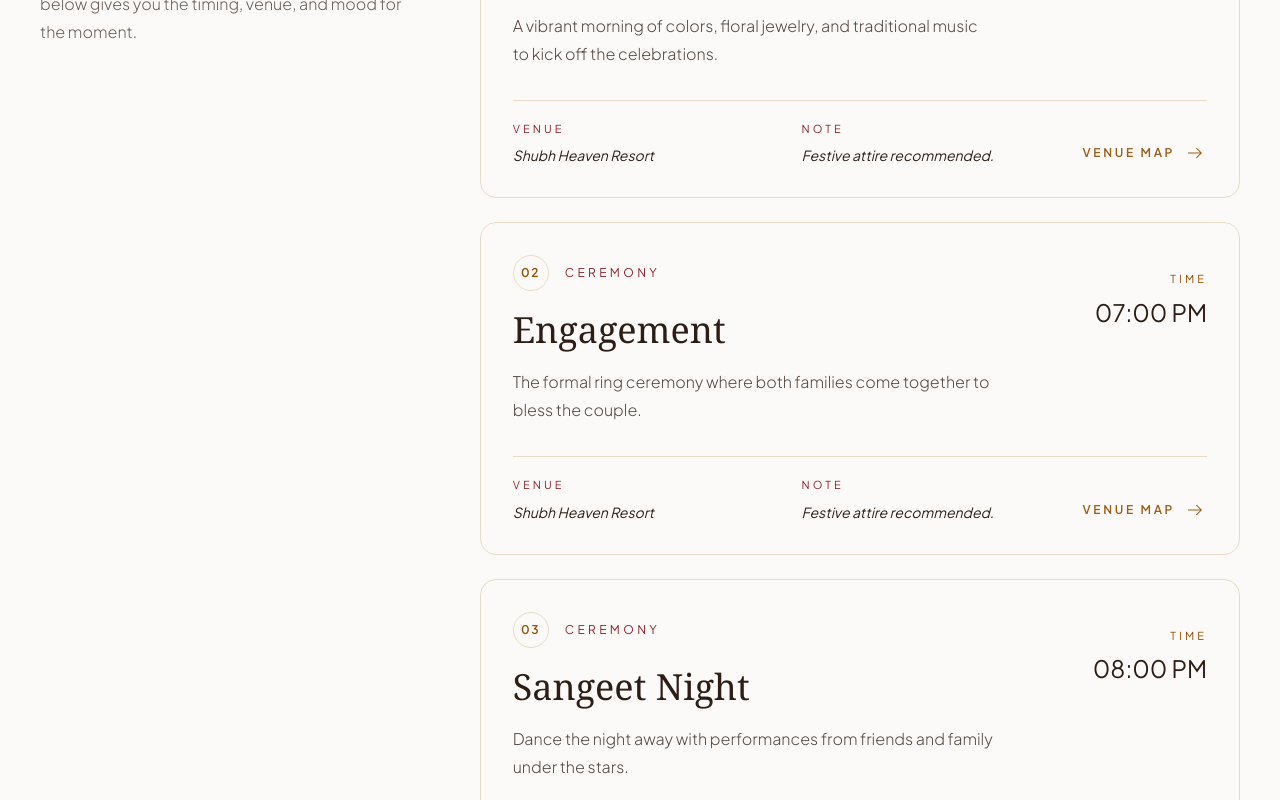
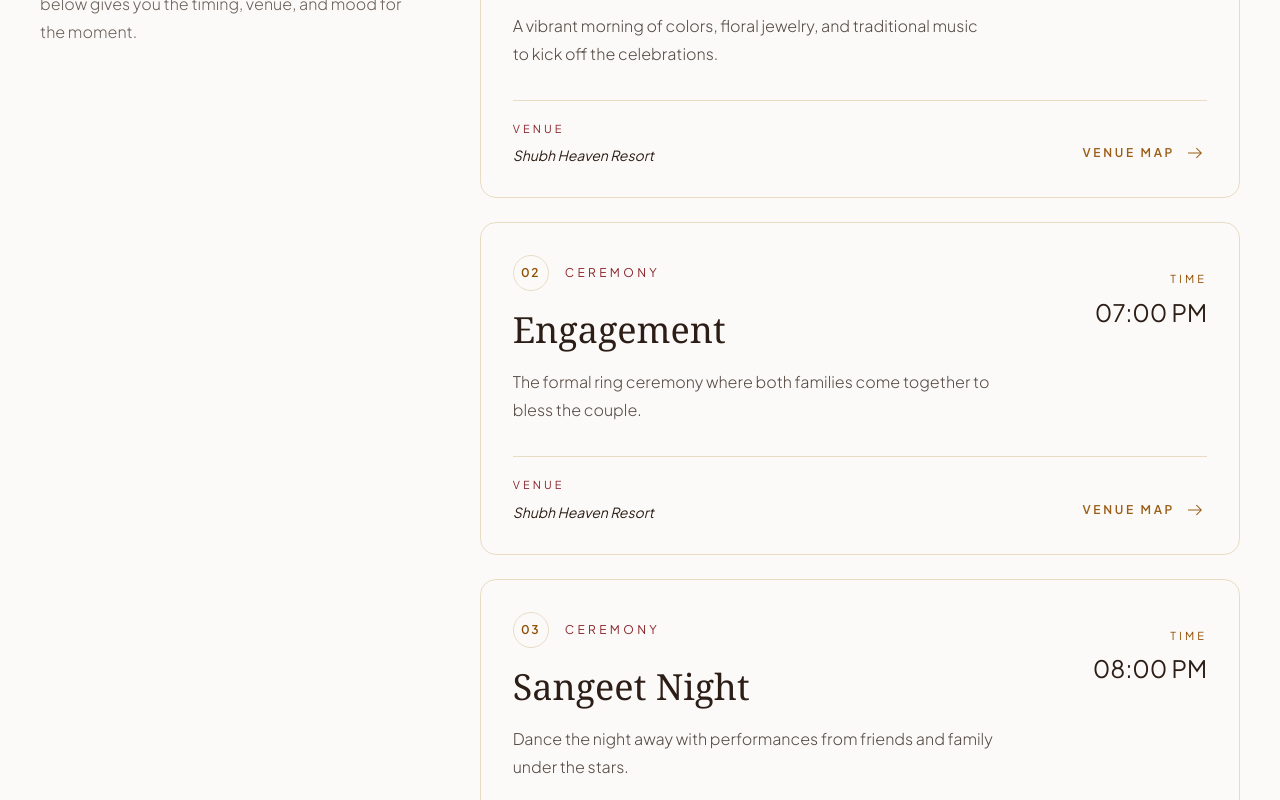
Before and after one commit to modiprabal/prabal-ki-shaadi, a Next.js app: page /events in a window 1280 px wide. Shown: the part 800-1600 px from the top of the page. Built offline with nearby package versions, Linux system fonts and the light colour scheme.

Commit message:
refactor: remove note section from event details display in events page

```diff
--- a/src/app/events/page.tsx
+++ b/src/app/events/page.tsx
@@ -129,7 +129,6 @@ export default function EventsTimeline() {
                       </div>
 
                       <div className="mt-8 grid gap-4 border-t border-[#E8DCC4] pt-5 md:grid-cols-[1fr_auto] md:items-end">
-                        <div className="grid gap-6 sm:grid-cols-2">
                         <div>
                           <p className="text-[11px] uppercase tracking-[0.28em] text-[#8A252C] font-plus-jakarta">
                             Venue
@@ -137,15 +136,6 @@ export default function EventsTimeline() {
                           <p className="mt-2 text-sm text-[#2C1E16] font-noto-serif italic">
                             {event.venue}
                           </p>
-                          </div>
-                          <div>
-                            <p className="text-[11px] uppercase tracking-[0.28em] text-[#8A252C] font-plus-jakarta">
-                              Note
-                            </p>
-                            <p className="mt-2 text-sm text-[#2C1E16] font-noto-serif italic">
-                              Festive attire recommended.
-                            </p>
-                          </div>
                         </div>
 
                         <a
```
Lines whose indentation alone changed are shown as unchanged.
